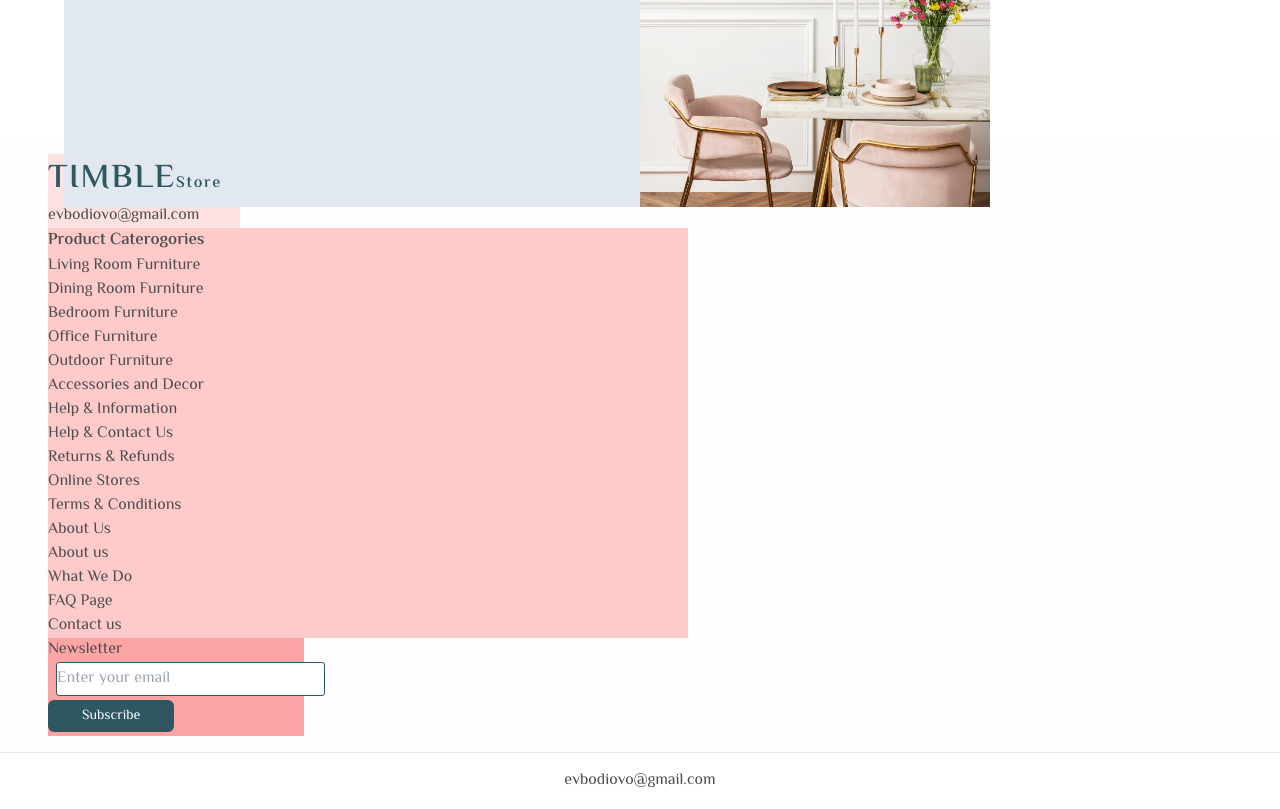
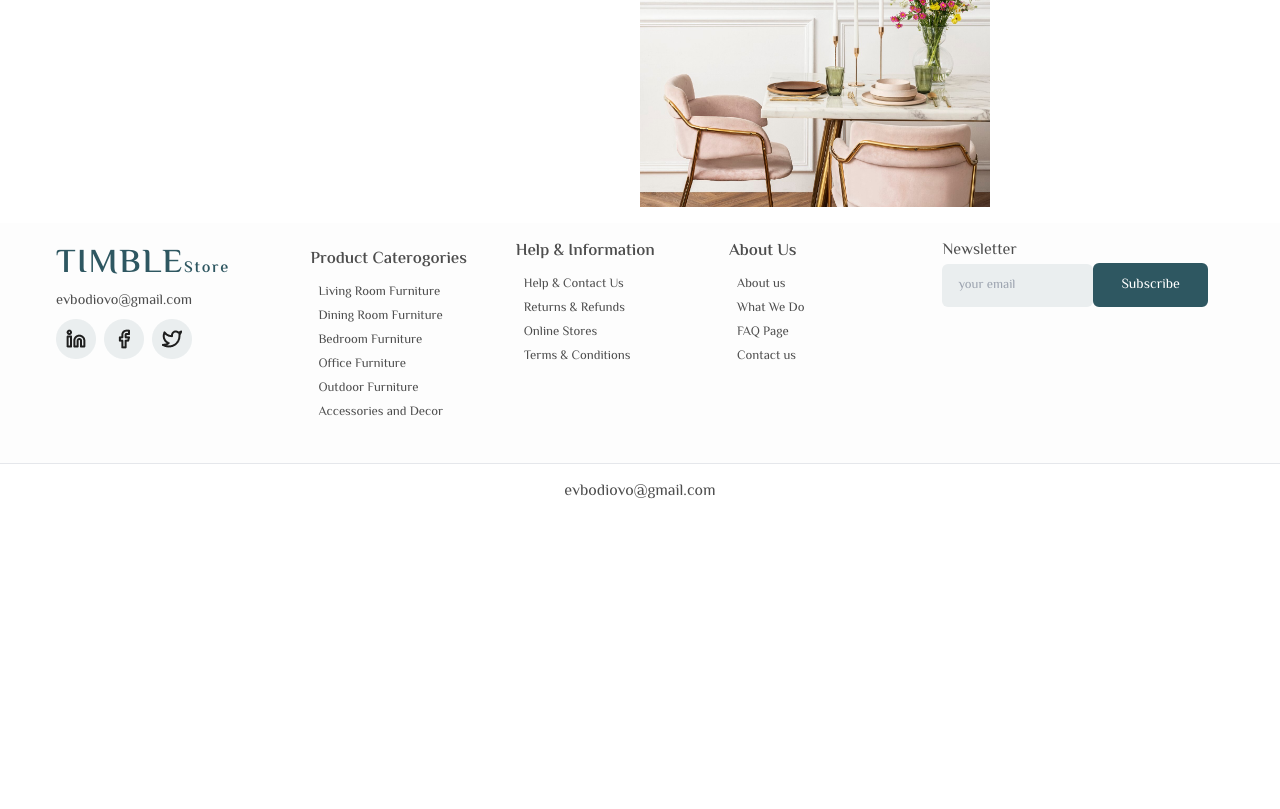
Before and after one commit to OvyEvbodi/e-commerce, a Next.js app: page / in a window 1280 px wide. Shown: the part 4420-5229 px from the top of the page. After the commit the page ends 4940 px from the top, so only its background shows below. Built offline with nearby package versions, Linux system fonts and the light colour scheme.

Commit message:
Implement footer

```diff
--- a/app/products/page.tsx
+++ b/app/products/page.tsx
@@ -11,7 +11,7 @@ const ProductsPage = () => {
       </div>
       <div className="p-4 min-w-[100vw] lg:min-w-[74vw] lg:w-[74vw] lg:min-h-[100vh]">
         <h4 className="text-[1.05rem] font-[500]">Showing 1-15 0f 300 Results</h4>
-        <div className="flex flex-wrap gap-4 lg:gap-6 ">
+        <div className="flex flex-wrap gap-4 lg:gap-6 justify-center">
           {
             product_cards.map(item => (
               <div key={item.id}>
--- a/components/Footer.tsx
+++ b/components/Footer.tsx
@@ -1,18 +1,23 @@
 // Footer
+import Image from "next/image";
 
 const Footer = () => {
   return (
     <div>
-      <div id="footer" className="bg-light-green p-4 lg:px-12 lg:min-h-[41vh] w-full">
-        <div className="bg-red-100 lg:w-[15vw]">
-        <h5 className="md:font-[600] md:tracking-wider uppercase text-green text-[2.1rem]">Timble<span className="text-[1rem] capitalize">Store</span></h5>
-          <p>evbodiovo@gmail.com</p>
-          <div></div>
+      <div id="footer" className="bg-light-green p-4 px-6 lg:px-12 lg:min-h-[30vh] flex flex-wrap justify-center gap-4 end">
+        <div className="lg:w-[18vw]">
+          <h5 className="md:font-[600] md:tracking-wider uppercase text-green text-[2.1rem]">Timble<span className="text-[1rem] capitalize">Store</span></h5>
+          <p className="text-[0.9rem]">evbodiovo@gmail.com</p>
+          <div className="flex mt-2 gap-2">
+            <Image src='/linkedin.png' width={40} height={40} alt="Linkedin logo"/>
+            <Image src='/facebook.png' width={40} height={40} alt="facebook logo"/>
+            <Image src='/twitter.png' width={40} height={40} alt="twitter logo"/>
+          </div>
         </div>
-        <div className="bg-red-200 lg:w-[50vw]">
-          <div className="lg:w-[14vw]">
+        <div className="lg:w-[72vw] flex flex-col items-center md:items-start md:flex-row flex-wrap md:justify-between">
+          <div className="lg:w-[14vw] p-2">
             <h5 className="font-[600] text-[1.05rem]">Product Caterogories</h5>
-            <ul>
+            <ul className="text-[0.8rem] leading-6 p-2">
               <li>Living Room Furniture</li>
               <li>Dining Room Furniture</li>
               <li>Bedroom Furniture</li>
@@ -21,34 +26,35 @@ const Footer = () => {
               <li>Accessories and Decor</li>
             </ul>
           </div>
-          <div className="">
-            <h5>Help & Information</h5>
-            <ul>
+          <div className="lg:w-[14vw]">
+            <h5 className="font-[600] text-[1.05rem]">Help & Information</h5>
+            <ul className="text-[0.8rem] leading-6 p-2">
               <li>Help & Contact Us</li>
               <li>Returns & Refunds</li>
               <li>Online Stores</li>
               <li>Terms & Conditions</li>
             </ul>
           </div>
-          <div className="">
-            <h5>About Us</h5>
-            <ul>
+          <div className="lg:w-[14vw]">
+            <h5 className="font-[600] text-[1.05rem]">About Us</h5>
+            <ul className="text-[0.8rem] leading-6 p-2">
               <li>About us</li>
               <li>What We Do</li>
               <li>FAQ Page</li>
               <li>Contact us</li>
             </ul>
           </div>
-        </div>
-        <div className="bg-red-300 lg:w-[20vw]">
+          <div className="lg:w-[22vw] ">
           <h6>Newsletter</h6>
-          <div>
-            <input className="py-1 border border-green rounded-[3px] mx-2 lg:w-[21vw]" type="text" placeholder="Enter your email" />
-            <button className="my-1 py-1 px-8 text-sm hover:text-green rounded-[6px] border border-2 border-green hover:bg-white bg-green text-white transition-all duration-300">
+          <div >
+            <input className="py-3 text-[0.8rem] bg-grey-bg  pl-4 rounded-[6px]" type="text" placeholder="your email" />
+            <button className=" py-2 px-6 text-sm hover:text-green rounded-[6px] border border-4 border-green hover:bg-white bg-green text-white transition-all duration-300">
               Subscribe
             </button>
           </div>
         </div>
+        </div>
+
       </div>
       <div>
         <hr></hr>
--- a/components/Newsletter.tsx
+++ b/components/Newsletter.tsx
@@ -5,8 +5,8 @@ import Image from "next/image";
 
 const Newsletter = () => {
   return (
-    <div className="bg-white lg:h-[59vh] w-full px-12 py-4 flex justify-center flex-wrap">
-      <div className="bg-slate-200 lg:w-[45vw] lg:min-h-full"></div>
+    <div className="bg-white lg:min-h-[59vh] w-full px-12 py-4 flex justify-center flex-wrap">
+      <div className=" lg:w-[45vw] lg:min-h-full"></div>
       <div className=" lg:w-[45vw] lg:min-h-full">
         <Image src={news_img} width={350} height={600} alt="newsletter"/>
       </div>
```
